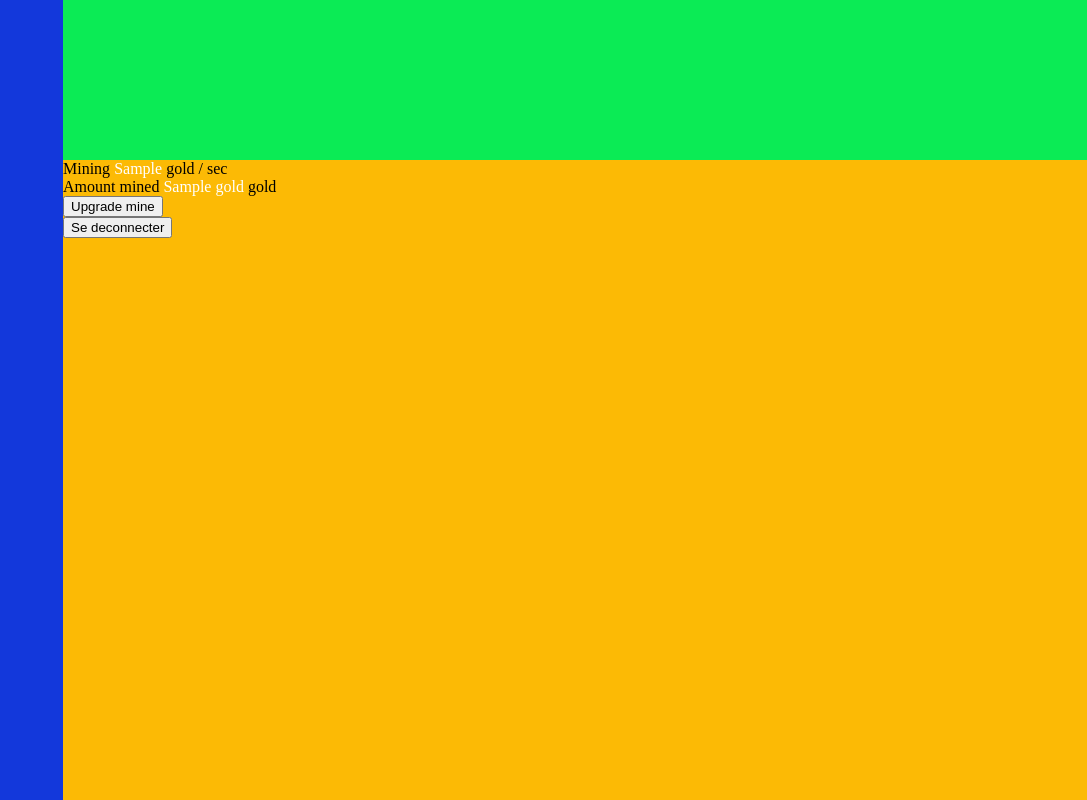
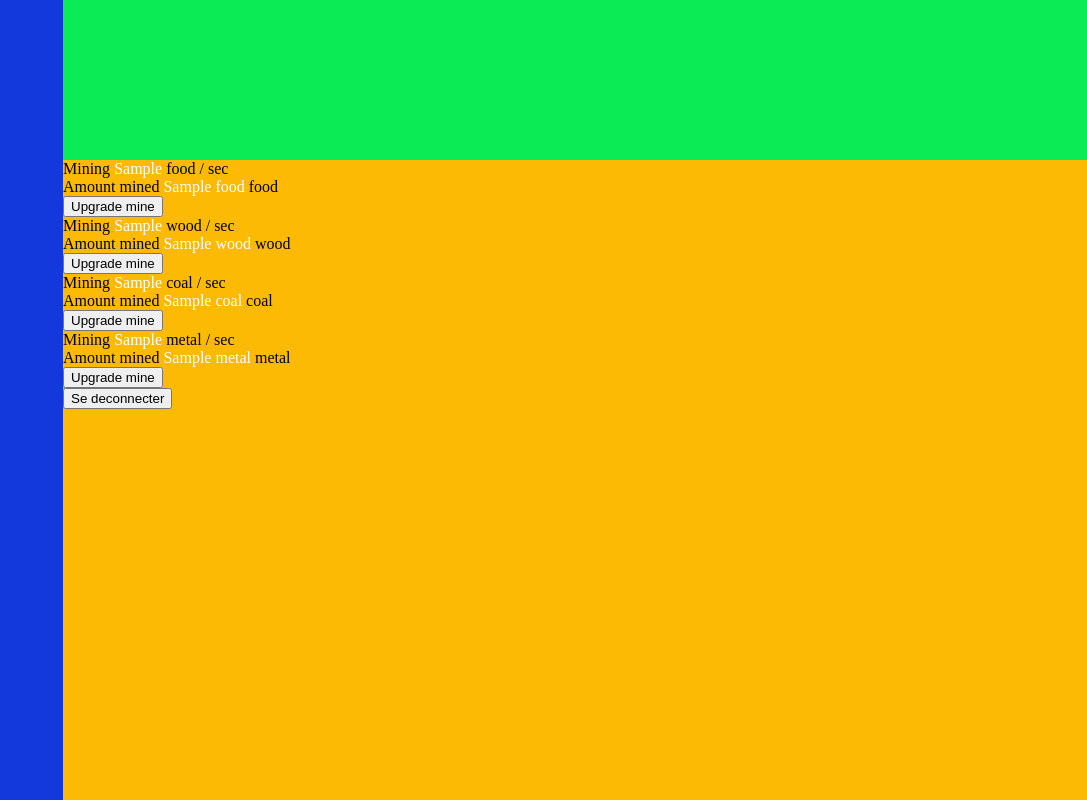
Before and after one commit to lambertrocher/flask_socketio, a Flask app: template templates/resources.j2 in a window 1280 px wide. Shown: the whole page, without its empty margins (193-1280 px from the left). Run offline with Flask 2, Linux system fonts and the light colour scheme; the template is opened without the code that fills it: most values are stand-ins (such as "Sample title", 1, 10 or a date in 2020); some libraries are stand-ins or nearby versions.

Commit message:
more resources

```diff
--- a/main.py
+++ b/main.py
@@ -26,21 +26,22 @@ def login():
         user = User(id=request.form["pseudo"], app=app)
         login_user(user)
         # TODO validate flask.request.args.get('next') to prevent vulnerability to open redirect
-        return render_template("resources.j2", mining_speed=0, gold=0)
+        return render_template("resources.j2", mining_speed=0, food=0, wood=0, coal=0, metal=0)
     return render_template("login.j2")
+
 
 @app.route("/logout", methods=["GET"])
 def logout():
     print("logging out")
     logout_user()
-    return redirect(url_for('login'))
+    return redirect(url_for("login"))
 
 
 @socketio.on("upgrade")
 def handle_message(message):
-    current_user.gold.set_speed(current_user.gold.get_speed() + 1)
-    emit("gold", current_user.gold.get_amount())
-    emit("mining_speed", current_user.gold.get_speed())
+    current_user.food.set_speed(current_user.food.get_speed() + 1)
+    emit("food", current_user.food.get_amount())
+    emit("mining_speed", current_user.food.get_speed())
 
 
 @socketio.on("connect")
@@ -55,11 +56,15 @@ def update_gold_amount():
         time.sleep(sleep_time)
         print("running")
         for user in User.users().values():
-            user.gold.set_amount(user.gold.get_amount() + user.gold.get_speed() * sleep_time)
-            user_gold = user.gold.get_amount()
-            print(user_gold)
-            print("emitting gold", user_gold)
-            socketio.emit("gold", user_gold, room=user.client)
+            resources = [user.wood, user.food, user.coal, user.metal]
+            for resource in resources:
+                resource.set_amount(
+                    resource.get_amount() + resource.get_speed() * sleep_time
+                )
+                resource_amount = resource.get_amount()
+                print(resource_amount)
+                print(f"emitting resource {resource.name}", resource_amount)
+                socketio.emit(resource.name, resource_amount, room=user.client)
 
 
 if __name__ == "__main__":
--- a/templates/resources.j2
+++ b/templates/resources.j2
@@ -1,9 +1,36 @@
 {% extends "index.j2" %}
 {% block main_pannel_content %}
 <div>
-    Mining <div id="mining_speed" class="inline_div">{{ mining_speed }}</div> gold / sec
+    Mining <div id="mining_speed" class="inline_div">{{ mining_speed }}</div> food / sec
     </br>
-    Amount mined <div id="gold" class="inline_div">{{ gold }}</div> gold
+    Amount mined <div id="food" class="inline_div">{{ food }}</div> food
+    </br>
+    <button id="test" type="button">
+        Upgrade mine
+    </button>
+</div>
+<div>
+    Mining <div id="mining_speed" class="inline_div">{{ mining_speed }}</div> wood / sec
+    </br>
+    Amount mined <div id="wood" class="inline_div">{{ wood }}</div> wood
+    </br>
+    <button id="test" type="button">
+        Upgrade mine
+    </button>
+</div>
+<div>
+    Mining <div id="mining_speed" class="inline_div">{{ mining_speed }}</div> coal / sec
+    </br>
+    Amount mined <div id="coal" class="inline_div">{{ coal }}</div> coal
+    </br>
+    <button id="test" type="button">
+        Upgrade mine
+    </button>
+</div>
+<div>
+    Mining <div id="mining_speed" class="inline_div">{{ mining_speed }}</div> metal / sec
+    </br>
+    Amount mined <div id="metal" class="inline_div">{{ metal }}</div> metal
     </br>
     <button id="test" type="button">
         Upgrade mine
--- a/user.py
+++ b/user.py
@@ -1,3 +1,6 @@
+from resources import Resource
+from resources import Resource
+from resources import Resource
 from resources import Resource
 import pymongo
 from flask_login import UserMixin
@@ -12,7 +15,10 @@ class User:
         self.active = True
         self.anonymous = False
         self.client = None
-        self.gold = Resource(user=self, name='gold')
+        self.food = Resource(user=self, name='food')
+        self.wood = Resource(user=self, name='wood')
+        self.coal = Resource(user=self, name='coal')
+        self.metal = Resource(user=self, name='metal')
 
         self.mongo_client = pymongo.MongoClient(
             f"mongodb+srv://admin:{app.config['MONGO_PASSWD']}@cluster0.soder.mongodb.net/admin?retryWrites=true&w=majority"
@@ -23,10 +29,16 @@ class User:
         if not self.user_collection.count({'id': self.id}):
             user = {
                 "id": self.id,
-                "mining_speed": 0,
-                "gold": 0,
             }
             self.user_collection.insert_one(user)
+            self.food.set_amount(0)
+            self.food.set_speed(0)
+            self.wood.set_amount(0)
+            self.wood.set_speed(0)
+            self.coal.set_amount(0)
+            self.coal.set_speed(0)
+            self.metal.set_amount(0)
+            self.metal.set_speed(0)
 
         users[id] = self
 
```
Also changed, not shown: resources.py (+6 -6 lines), static/js/scripts.js (+21 -3 lines).
